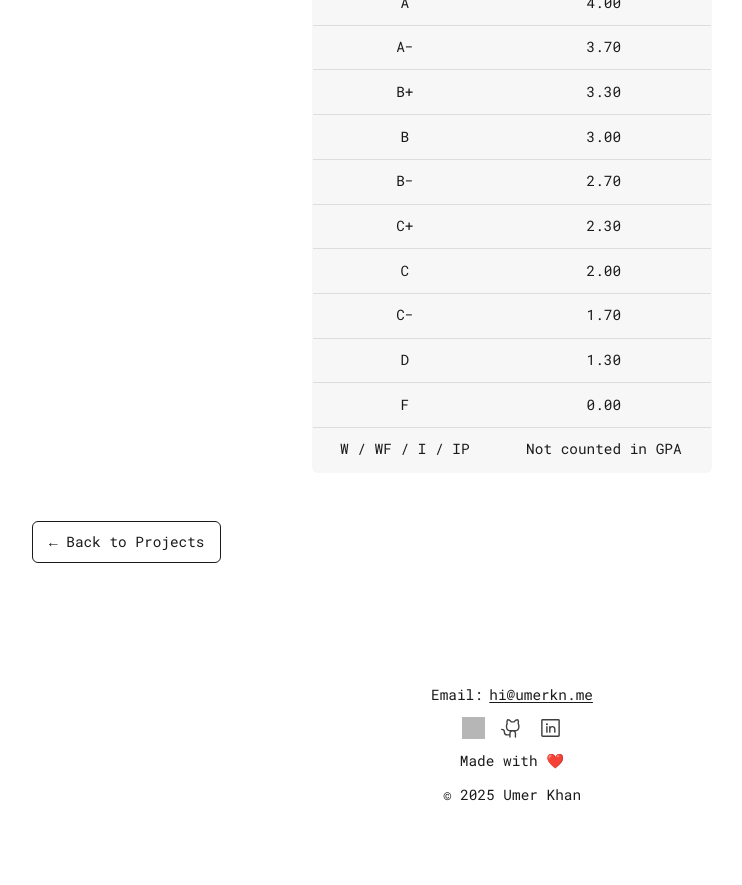
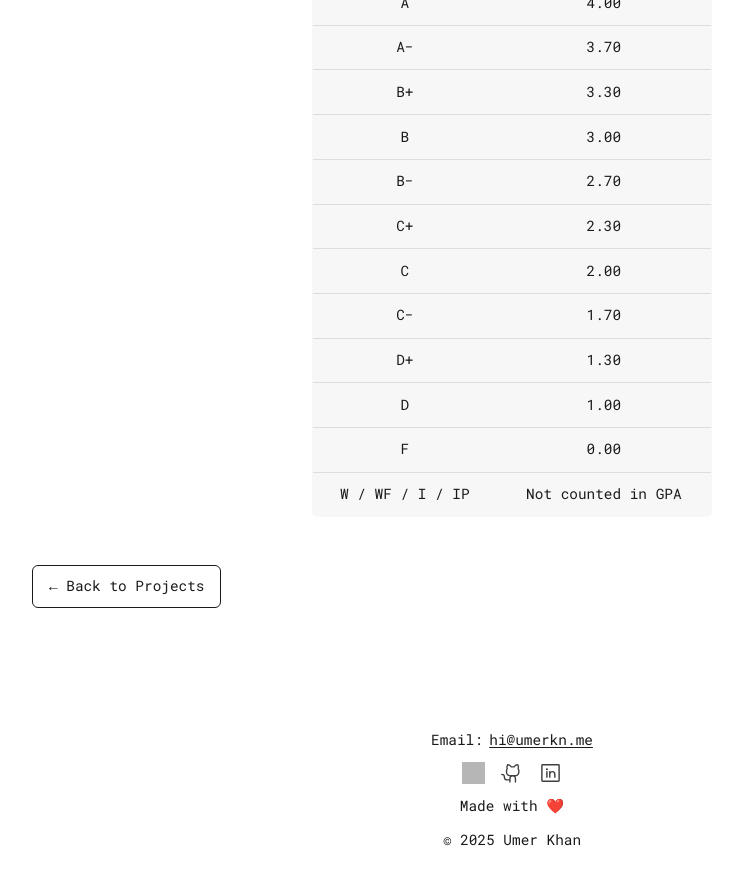
Before and after one commit to umerkn/umerkn.github.io, a Jekyll site: the page built from projects/gpa-calculator/index.html, in a window 1280 px wide and 900 px high, scrolled down 1188 px. Shown: the top 885 px of the window, without its empty margins (128-870 px from the left). Built offline with Jekyll 4.4.1, drawn with Linux system fonts in a browser that asks for light colours; before the commit the page ends 2044 px from its top, so only the background shows below that; grey boxes are pictures that could not be loaded.

Commit message:
Add final GPA scale table and adjust layout text

```diff
--- a/projects/gpa-calculator/index.html
+++ b/projects/gpa-calculator/index.html
@@ -71,7 +71,8 @@ robots: noindex, nofollow
           <tr><td>C+</td><td>2.30</td></tr>
           <tr><td>C</td><td>2.00</td></tr>
           <tr><td>C−</td><td>1.70</td></tr>
-          <tr><td>D</td><td>1.30</td></tr>
+          <tr><td>D+</td><td>1.30</td></tr>
+          <tr><td>D</td><td>1.00</td></tr>
           <tr><td>F</td><td>0.00</td></tr>
           <tr><td>W / WF / I / IP</td><td>Not counted in GPA</td></tr>
         </tbody>
--- a/projects/gpa-calculator/script.js
+++ b/projects/gpa-calculator/script.js
@@ -19,7 +19,8 @@ const gradeOptions = [
   { grade: "C+", gp: 2.3 },
   { grade: "C", gp: 2 },
   { grade: "C-", gp: 1.7 },
-  { grade: "D", gp: 1.3 },
+  { grade: "D+", gp: 1.3 },
+  { grade: "D", gp: 1 },
   { grade: "F", gp: 0 },
 ];
 
```
Also changed, not shown: 1 other file.
